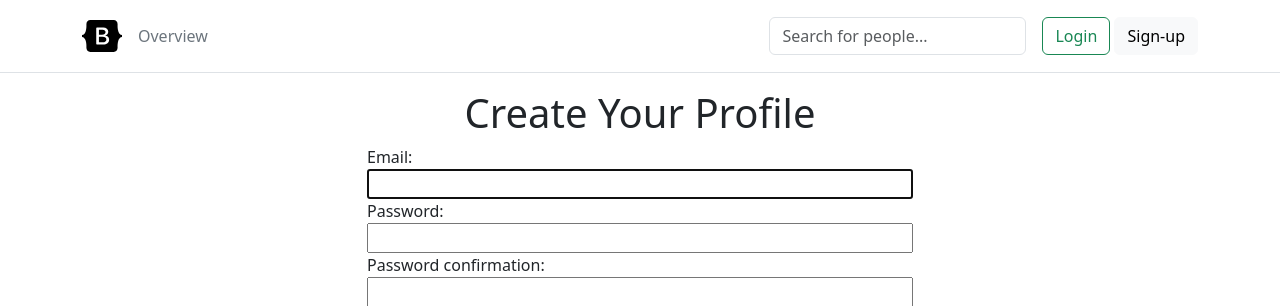
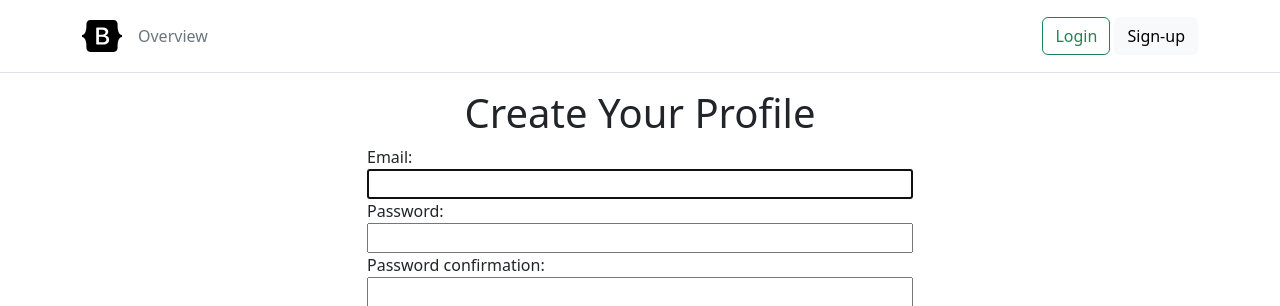
Before and after one commit to Atinon/project, a Django app: page /accounts/register/ in a window 1280 px wide. Shown: the top 306 px of the page. Run offline with Django 4.2, Linux system fonts and the light colour scheme; some libraries are stand-ins or nearby versions.

Commit message:
Moved search bar behind authorization

```diff
--- a/exam_project/templates/base.html
+++ b/exam_project/templates/base.html
@@ -66,16 +66,10 @@
 
                 <ul class="nav col-12 col-lg-auto me-lg-auto mb-2 justify-content-center mb-md-0">
                     <li><a href="#" class="nav-link px-2 link-secondary">Overview</a></li>
-{#                    <li><a href="#" class="nav-link px-2 link-dark">Inventory</a></li>#}
-{#                    <li><a href="#" class="nav-link px-2 link-dark">Customers</a></li>#}
-{#                    <li><a href="#" class="nav-link px-2 link-dark">Products</a></li>#}
+                    {#                    <li><a href="#" class="nav-link px-2 link-dark">Inventory</a></li>#}
+                    {#                    <li><a href="#" class="nav-link px-2 link-dark">Customers</a></li>#}
+                    {#                    <li><a href="#" class="nav-link px-2 link-dark">Products</a></li>#}
                 </ul>
-
-                <form class="col-12 col-lg-auto mb-3 mb-lg-0 me-lg-3" method="GET" action="{% url 'search' %}">
-                    {% csrf_token %} {# is it needed here? #}
-                    <input type="search" name="search"
-                           class="form-control" placeholder="Search for people..." aria-label="Search">
-                </form>
 
                 {% if not request.user.is_authenticated %}
                     <div>
@@ -94,6 +88,12 @@
                     </div>
 
                 {% else %}
+                    <form class="col-12 col-lg-auto mb-3 mb-lg-0 me-lg-3" method="GET" action="{% url 'search' %}">
+                        {% csrf_token %} {# is it needed here? #}
+                        <input type="search" name="search"
+                               class="form-control" placeholder="Search for people..." aria-label="Search">
+                    </form>
+
                     <div class="dropdown text-end">
                         <a href="#" class="d-block link-dark text-decoration-none dropdown-toggle" id="dropdownUser1"
                            data-bs-toggle="dropdown" aria-expanded="false">
@@ -107,7 +107,7 @@
                             {% endif %}
                         </a>
                         <ul class="dropdown-menu text-small" aria-labelledby="dropdownUser1">
-{#                            <li><a class="dropdown-item" href="#">New project...</a></li>#}
+                            {#                            <li><a class="dropdown-item" href="#">New project...</a></li>#}
                             <li><a class="dropdown-item" href="{% url 'settings' %}">Settings</a></li>
                             <li><a class="dropdown-item" href="{% url 'profile details' request.user.pk %}">Profile</a>
                             </li>
```
